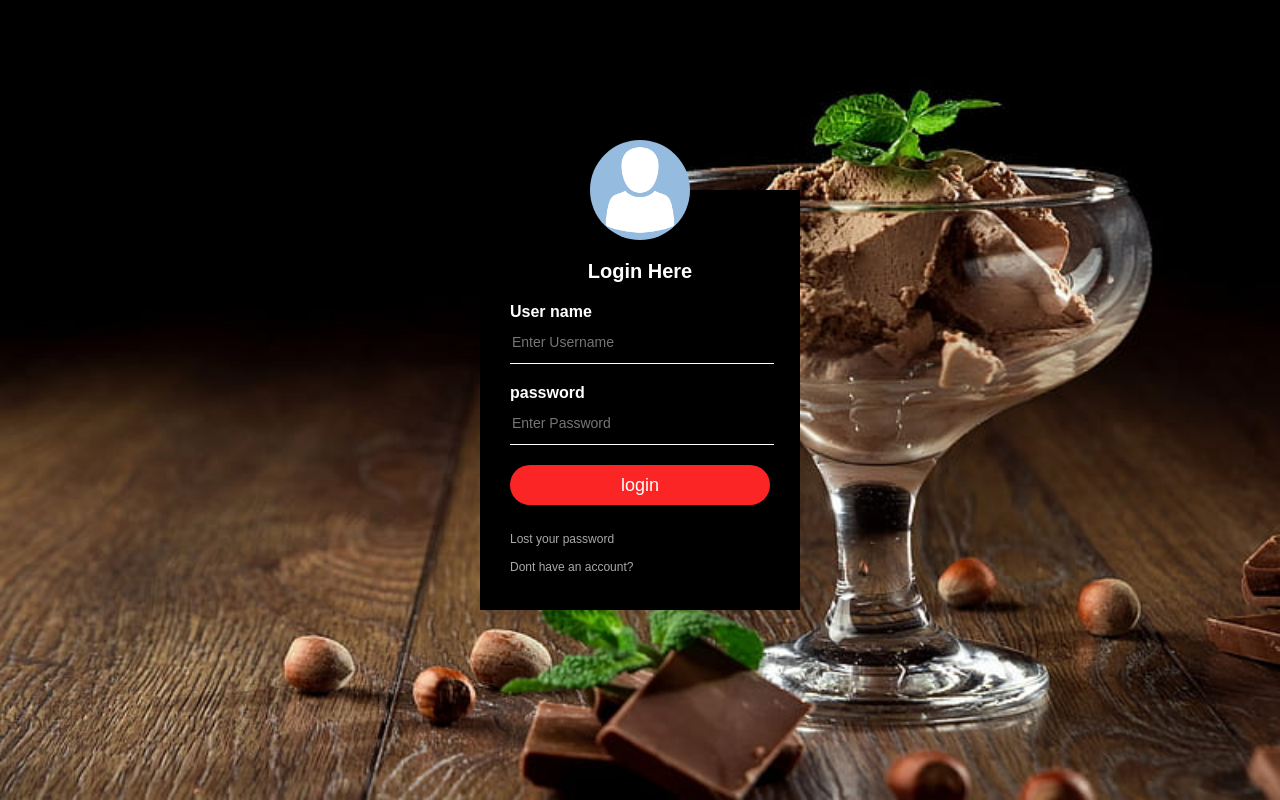
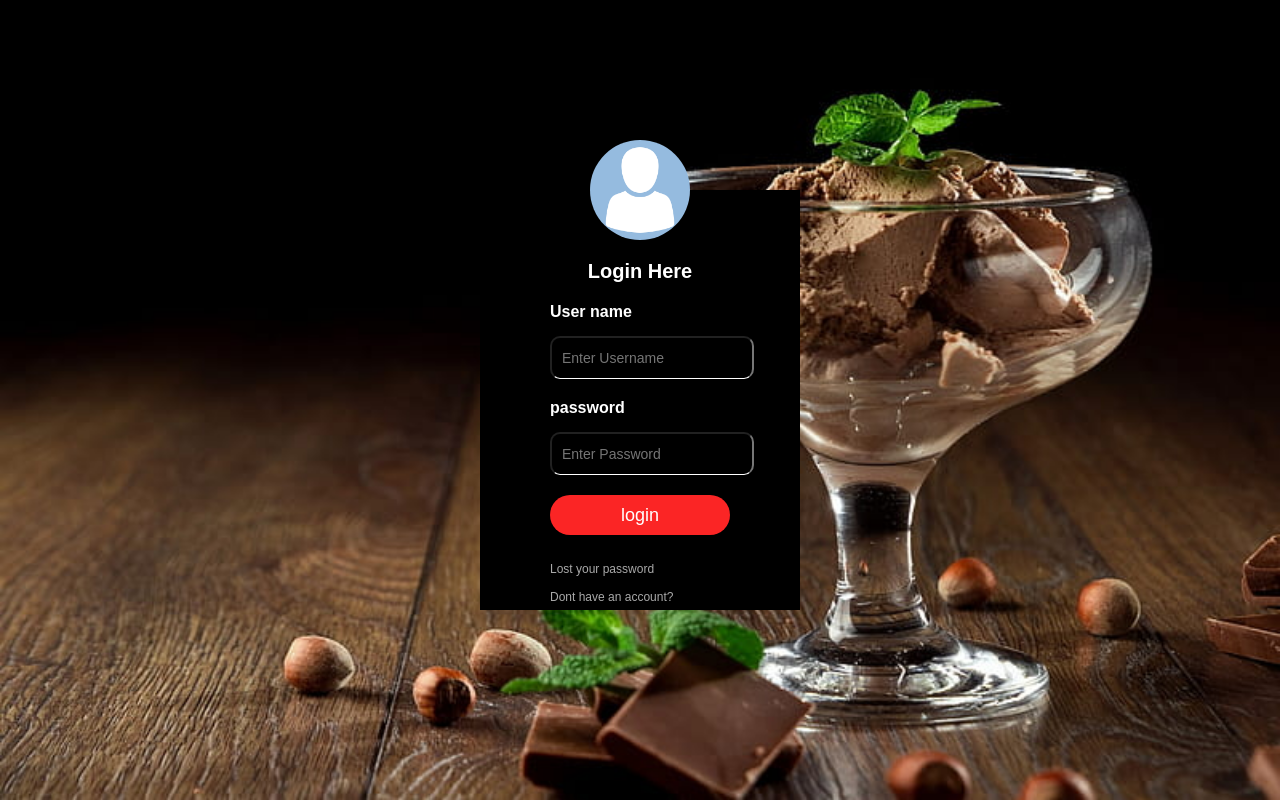
Before and after one commit to Nnenna95/loginboxx, a plain HTML site: page index.html in a window 1280 px wide. Drawn offline with Linux system fonts and the light colour scheme.

Commit message:
correction

```diff
--- a/style.css
+++ b/style.css
@@ -16,7 +16,7 @@ body{
     left: 50%;
     transform: translate(-50%,-50%);
     box-sizing: border-box;
-    padding: 70px 30px;
+    padding: 70px 70px;
 
 
 }
@@ -48,13 +48,15 @@ h1{
 }
 .loginbox input[type="text"], input[type="password"]
 {
-border: none ;
+
   border-bottom: 1px solid white;
-  background: transparent;
-  outline: none;
   height: 40px;
-  color: #fff;
+  background-color: #000;
+  color: white;
   font-size: 14px;
+  border-radius: 10px;
+  padding: 0 10px;
+  margin-top: 15px;
 }
 .loginbox input[type="submit"]
 {
```
